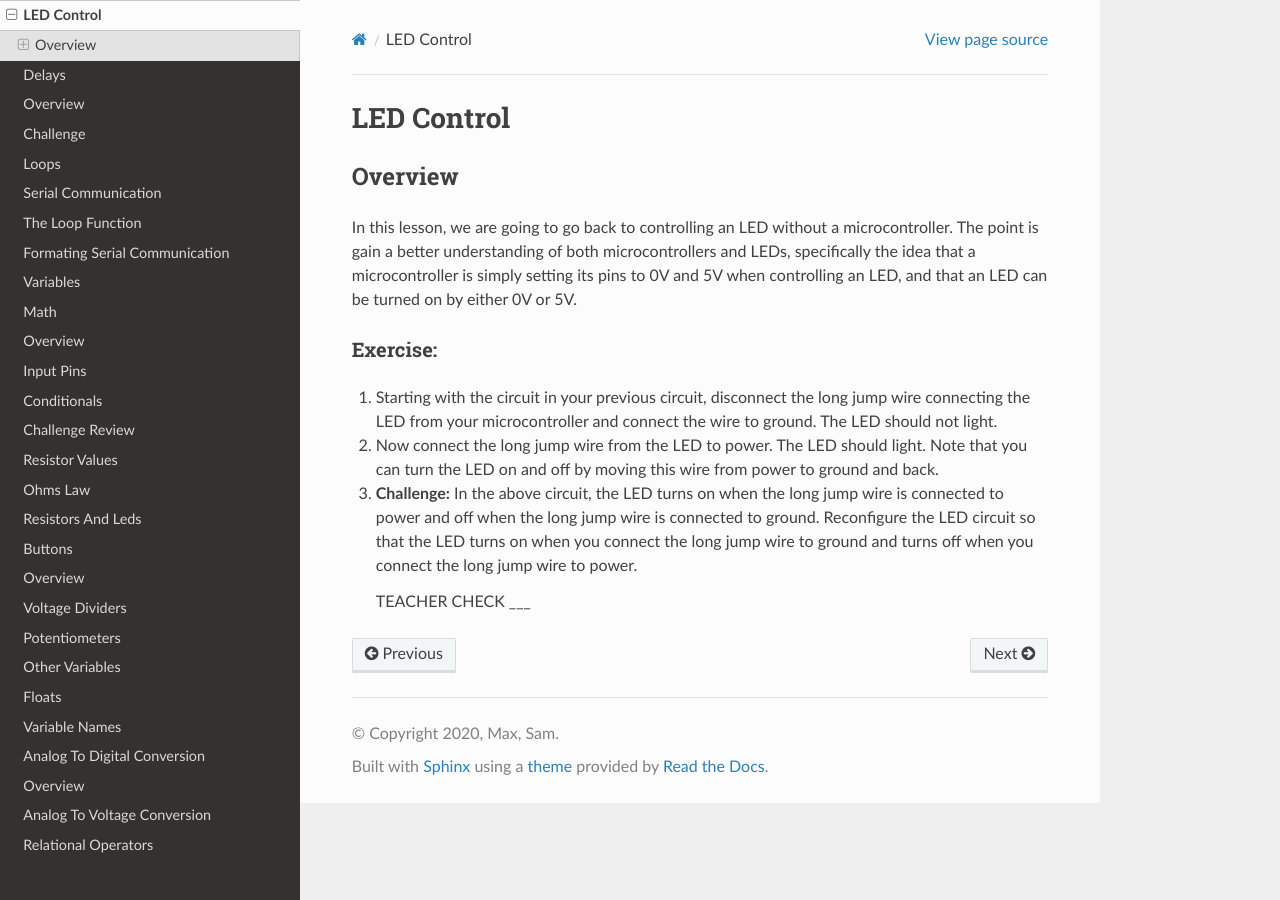
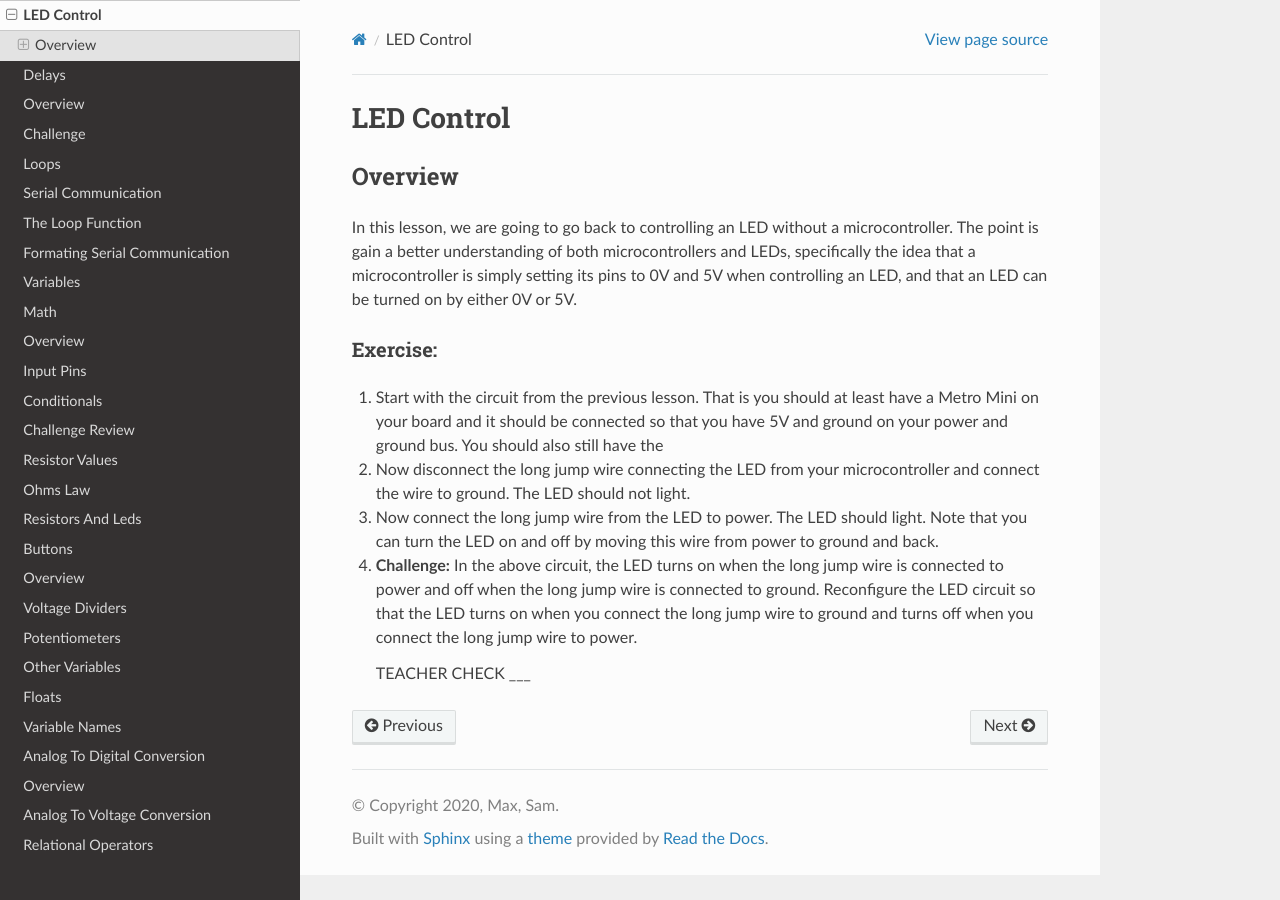
Before and after one commit to maxtkc/mvths-wiki, a Sphinx documentation site: the page built from docs/011aa-led-control.rst, in a window 1280 px wide. Built offline with Sphinx 7.4.7 and the Read the Docs theme 2.0.0, drawn with Linux system fonts in a browser that asks for light colours; pages that are not in the unit, such as notebooks, are missing from menus.

Commit message:
Update 011aa-led-control.rst

```diff
--- a/docs/011aa-led-control.rst
+++ b/docs/011aa-led-control.rst
@@ -9,7 +9,9 @@ In this lesson, we are going to go back to controlling an LED without a microcon
 Exercise:
 ~~~~~~~~~
 
-#. Starting with the circuit in your previous circuit, disconnect the long jump wire connecting the LED from your microcontroller and connect the wire to ground. The LED should not light.
+#. Start with the circuit from the previous lesson. That is you should at least have a Metro Mini on your board and it should be connected so that you have 5V and ground on your power and ground bus. You should also still have the
+
+#. Now disconnect the long jump wire connecting the LED from your microcontroller and connect the wire to ground. The LED should not light.
 
 #. Now connect the long jump wire from the LED to power. The LED should light. Note that you can turn the LED on and off by moving this wire from power to ground and back.
 
```
